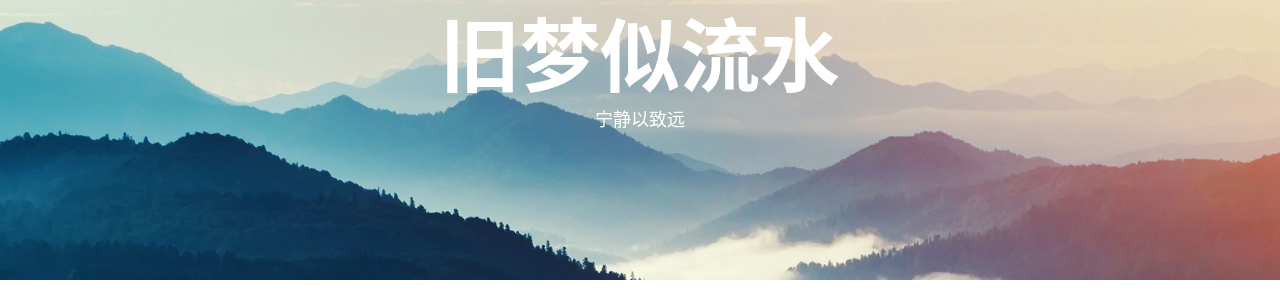
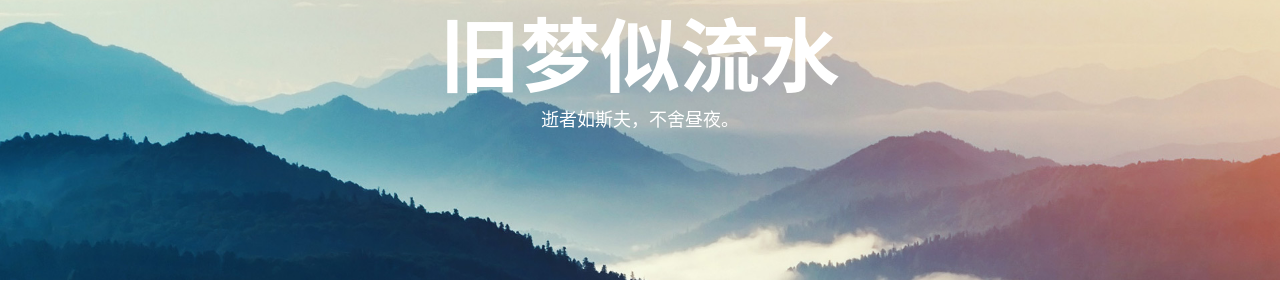
Before and after one commit to wuhh1991/wuhh1991.github.io, a Jekyll site: the page built from index.html, in a window 1280 px wide. Shown: the part 138-438 px from the top of the page. Built offline with Jekyll 4.4.1, drawn with Linux system fonts in a browser that asks for light colours; nearby versions of some CDN libraries; the list of posts is cut into pages by our own code; comment, search, counter and statistics services are not loaded.

Commit message:
修改描述

```diff
--- a/about.html
+++ b/about.html
@@ -1,7 +1,7 @@
 ---
 layout: page
 title: "About"
-description: "Hey, this is Hux."
+description: "Hey, this is Wuhh."
 header-img: "img/about-bg.jpg"
 ---
 
--- a/index.html
+++ b/index.html
@@ -1,6 +1,6 @@
 ---
 layout: page
-description: "宁静以致远"
+description: "逝者如斯夫，不舍昼夜。"
 ---
 
 {% for post in paginator.posts %}
```
